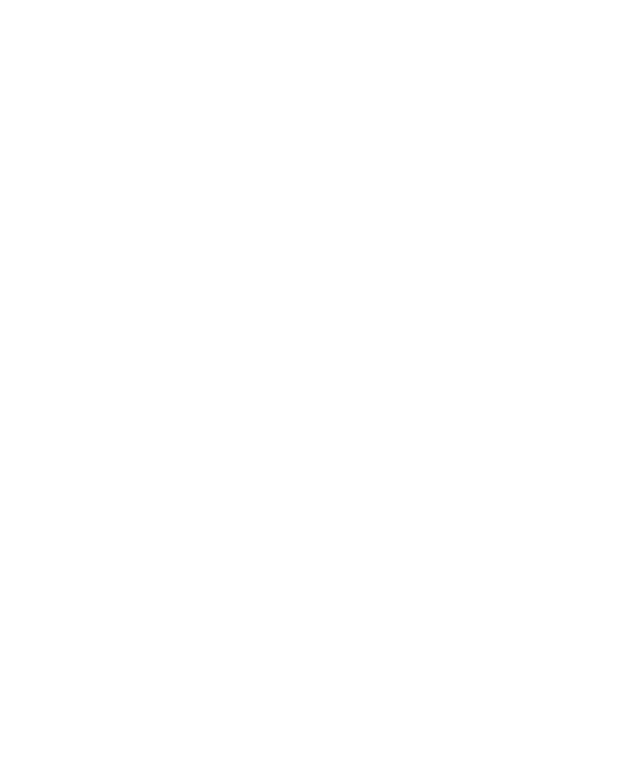
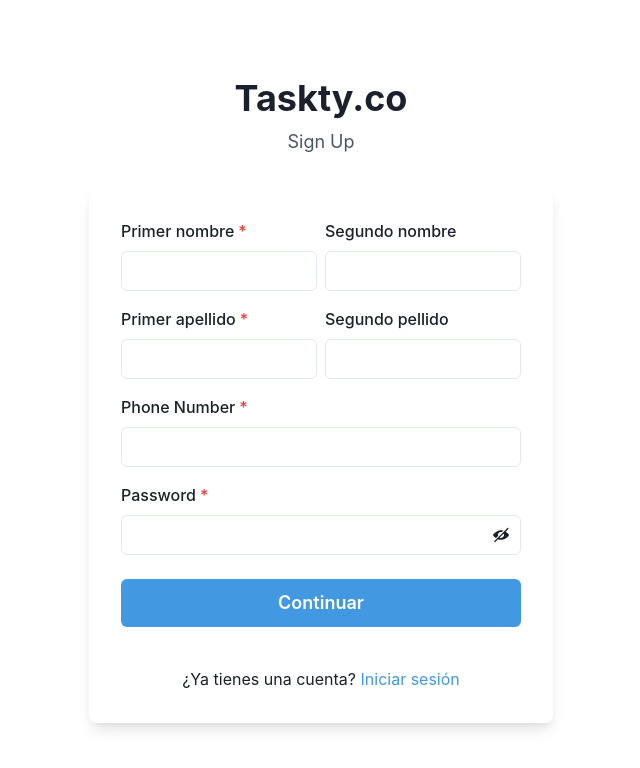
Before and after one commit to JoseRamirezV/tasks-manager, a React (Vite) app: page /auth/sign-up in a window 1280 px wide. Shown: the top 768 px of the page, without its empty margins (319-959 px from the left). Built offline with nearby package versions, Linux system fonts and the light colour scheme.

Commit message:
ADD - Terminado diseño para las páginas de autorización @author:HaroldsCode

```diff
--- a/package.json
+++ b/package.json
@@ -18,6 +18,7 @@
     "react": "^18.2.0",
     "react-dom": "^18.2.0",
     "react-helmet-async": "^1.3.0",
+    "react-icons": "^4.10.1",
     "react-router-dom": "^6.15.0",
     "zod": "^3.22.2"
   },
--- a/src/auth/AuthRuter.jsx
+++ b/src/auth/AuthRuter.jsx
@@ -3,6 +3,8 @@ import { Navigate, Route, Routes } from "react-router-dom"
 
 import { Guard } from "./utils/Guard"
 import LoginPage from "./pages/LoginPage"
+import SignupPage from "./pages/SignupPage"
+import ForgotPassPage from "./pages/ForgotPassPage"
 
 export const AuthRuter = () => {
   if (Guard()) return <Navigate to={"/"}/>
@@ -10,10 +12,10 @@ export const AuthRuter = () => {
   return (
     <Container as="main">
       <Routes>
-        <Route path={"forgot-my-password"} exact element={<h1>forgot-my-password</h1>} />
-        <Route path={"register"} exact element={<h1>register</h1>} />
-        <Route path={"login"} exact element={<LoginPage/>} />
-        <Route path={""} exact element={<Navigate to={'login'}/>} />
+        <Route path={"forgot-my-password"} exact element={<ForgotPassPage/>} />
+        <Route path={"sign-up"} exact element={<SignupPage/>} />
+        <Route path={"sign-in"} exact element={<LoginPage/>} />
+        <Route path={""} exact element={<Navigate to={'sign-in'}/>} />
       </Routes>
     </Container>
   )
--- /dev/null
+++ b/src/auth/pages/ForgotPassPage.jsx
@@ -0,0 +1,67 @@
+import {
+  Button,
+  FormControl,
+  Flex,
+  Heading,
+  Input,
+  Stack,
+  Text,
+  useColorModeValue,
+  Link,
+} from '@chakra-ui/react'
+import { Helmet } from 'react-helmet-async'
+import { Link as LinkRD } from 'react-router-dom'
+
+export default function ForgotPassPage() {
+  return (
+    <>
+      <Helmet>
+        <title>Olvidé mi contraseña | Taskty</title>
+      </Helmet>
+      <Flex
+        minH={'100vh'}
+        align={'center'}
+        justify={'center'}>
+        <Stack
+          spacing={6}
+          w={'full'}
+          maxW={'md'}
+          bg={useColorModeValue('white', 'gray.700')}
+          rounded={'xl'}
+          boxShadow={'lg'}
+          p={6}
+          my={12}>
+          <Stack align={'center'}>
+            <Heading as="h1" fontSize={'4xl'}>Taskty.co</Heading>
+            <Text fontSize={'lg'} color={'gray.600'}>Has olvidado tu contraseña?</Text>
+          </Stack>
+          <FormControl id="email">
+            <Input
+              textAlign={'center'}
+              placeholder="3161581011"
+              _placeholder={{ color: 'gray.500' }}
+              type="email"
+            />
+          </FormControl>
+          <Stack spacing={4} align={'center'}>
+            <Button
+              width={'100%'}
+              bg={'blue.400'}
+              color={'white'}
+              _hover={{
+                bg: 'blue.500',
+              }}>
+              Realizar petición
+            </Button>
+            <Link
+              as={LinkRD}
+              to={'/auth/sign-in'}
+              color={'blue.400'}>
+              Cancelar
+            </Link>
+          </Stack>
+        </Stack>
+      </Flex>
+    </>
+  )
+}
--- a/src/auth/pages/LoginPage.jsx
+++ b/src/auth/pages/LoginPage.jsx
@@ -1,7 +1,21 @@
-import { Box, Button } from "@chakra-ui/react"
+import {
+  Flex,
+  Box,
+  FormControl,
+  FormLabel,
+  Input,
+  Stack,
+  Button,
+  Heading,
+  Text,
+  useColorModeValue,
+  Link,
+} from '@chakra-ui/react'
 import { useContext } from "react"
+import { Link as LinkRD } from 'react-router-dom'
 
 import { AuthContext } from "../context/AuthContext"
+import { Helmet } from 'react-helmet-async'
 
 const LoginPage = () => {
 
@@ -14,10 +28,58 @@ const LoginPage = () => {
       isLogged: true
     })
   }
+
   return (
-    <Box as="section">
-      <Button onClick={handleLogin}>login</Button>
-    </Box>
+    <>
+      <Helmet>
+        <title>Iniciar sesión | Taskty</title>
+      </Helmet>
+      <Flex
+        minH={'100vh'}
+        align={'center'}
+        justify={'center'}>
+        <Stack spacing={6} mx={'auto'} maxW={'lg'} py={12} px={6}>
+          <Stack align={'center'}>
+            <Heading as="h1" fontSize={'4xl'}>Taskty.co</Heading>
+            <Text fontSize={'lg'} color={'gray.600'}>Iniciar Sesión</Text>
+          </Stack>
+          <Box
+            rounded={'lg'}
+            bg={useColorModeValue('white', 'gray.700')}
+            boxShadow={'lg'}
+            p={8}>
+            <Stack spacing={4}>
+              <FormControl id="phoneNumber" isRequired>
+                <FormLabel>Número de teléfono</FormLabel>
+                <Input type="tel" />
+              </FormControl>
+              <FormControl id="password" isRequired>
+                <FormLabel>Contraseña</FormLabel>
+                <Input type="password" />
+              </FormControl>
+              <Stack spacing={8}>
+                <Stack
+                  direction={'column'}
+                  align={'center'}
+                  justify={'space-between'}>
+                  <Link as={LinkRD} to={'/auth/forgot-my-password'} color={'blue.400'}>Ovidé mi contraseña</Link>
+                  <Link as={LinkRD} to={'/auth/sign-up'} color={'blue.400'}>Registrarme</Link>
+                </Stack>
+                <Button
+                  onClick={handleLogin}
+                  bg={'blue.400'}
+                  color={'white'}
+                  _hover={{
+                    bg: 'blue.500',
+                  }}>
+                  Iniciar sesión
+                </Button>
+              </Stack>
+            </Stack>
+          </Box>
+        </Stack>
+      </Flex>
+    </>
   )
 }
 
--- /dev/null
+++ b/src/auth/pages/SignupPage.jsx
@@ -0,0 +1,122 @@
+import {
+  Flex,
+  Box,
+  FormControl,
+  FormLabel,
+  Input,
+  InputGroup,
+  HStack,
+  InputRightElement,
+  Stack,
+  Button,
+  Heading,
+  Text,
+  useColorModeValue,
+  Link,
+} from "@chakra-ui/react";
+import { useState } from "react";
+import { ViewIcon, ViewOffIcon } from "@chakra-ui/icons";
+import { Link as LinkRD } from "react-router-dom";
+import { Helmet } from "react-helmet-async";
+
+export default function SignupPage() {
+  const [showPassword, setShowPassword] = useState(false);
+
+  return (
+    <>
+      <Helmet>
+        <title>Registrarme | Taskty</title>
+      </Helmet>
+      <Flex minH={"100vh"} align={"center"} justify={"center"}>
+        <Stack spacing={8} mx={"auto"} maxW={"lg"} py={12} px={6}>
+          <Stack align={"center"}>
+            <Heading as="h1" fontSize={"4xl"}>
+              Taskty.co
+            </Heading>
+            <Text fontSize={"lg"} color={"gray.600"}>
+              Sign Up
+            </Text>
+          </Stack>
+          <Box
+            rounded={"lg"}
+            bg={useColorModeValue("white", "gray.700")}
+            boxShadow={"lg"}
+            p={8}
+          >
+            <Stack spacing={4}>
+              <HStack>
+                <Box>
+                  <FormControl id="firstName" isRequired>
+                    <FormLabel>Primer nombre</FormLabel>
+                    <Input type="text" />
+                  </FormControl>
+                </Box>
+                <Box>
+                  <FormControl id="middleName">
+                    <FormLabel>Segundo nombre</FormLabel>
+                    <Input type="text" />
+                  </FormControl>
+                </Box>
+              </HStack>
+              <HStack>
+                <Box>
+                  <FormControl id="firstLastName" isRequired>
+                    <FormLabel>Primer apellido</FormLabel>
+                    <Input type="text" />
+                  </FormControl>
+                </Box>
+                <Box>
+                  <FormControl id="secondLastName">
+                    <FormLabel>Segundo pellido</FormLabel>
+                    <Input type="text" />
+                  </FormControl>
+                </Box>
+              </HStack>
+              <FormControl id="phoneNumber" isRequired>
+                <FormLabel>Phone Number</FormLabel>
+                <Input type="tel" />
+              </FormControl>
+              <FormControl id="password" isRequired>
+                <FormLabel>Password</FormLabel>
+                <InputGroup>
+                  <Input type={showPassword ? "text" : "password"} />
+                  <InputRightElement h={"full"}>
+                    <Button
+                      variant={"ghost"}
+                      onClick={() =>
+                        setShowPassword((showPassword) => !showPassword)
+                      }
+                    >
+                      {showPassword ? <ViewIcon /> : <ViewOffIcon />}
+                    </Button>
+                  </InputRightElement>
+                </InputGroup>
+              </FormControl>
+              <Stack spacing={10} pt={2}>
+                <Button
+                  loadingText="Submitting"
+                  size="lg"
+                  bg={"blue.400"}
+                  color={"white"}
+                  _hover={{
+                    bg: "blue.500",
+                  }}
+                >
+                  Continuar
+                </Button>
+              </Stack>
+              <Stack pt={6}>
+                <Text align={"center"}>
+                  ¿Ya tienes una cuenta?{" "}
+                  <Link color={"blue.400"} as={LinkRD} to={"/auth/sign-in"}>
+                    Iniciar sesión
+                  </Link>
+                </Text>
+              </Stack>
+            </Stack>
+          </Box>
+        </Stack>
+      </Flex>
+    </>
+  );
+}
--- a/src/task/TaskRouter.jsx
+++ b/src/task/TaskRouter.jsx
@@ -1,7 +1,7 @@
 import { Center, Container } from "@chakra-ui/react"
 import { Navigate, Route, Routes } from "react-router-dom"
 
-import { Header } from "./components/Header"
+import Header from "./components/Header"
 import { Guard } from "../auth/utils/Guard"
 import TasksPage from "./Pages/TasksPage"
 import { ProfilePage } from "./Pages/ProfilePage"
--- a/src/task/components/Header.jsx
+++ b/src/task/components/Header.jsx
@@ -1,4 +1,14 @@
-import { Box, Container, Flex, Link, Text } from "@chakra-ui/react";
+import {
+  Box,
+  Flex,
+  Link,
+  Text,
+  HStack,
+  useDisclosure,
+  Stack,
+} from "@chakra-ui/react";
+import { AiOutlineClose, AiOutlineLogout } from "react-icons/ai";
+import { RxHamburgerMenu } from "react-icons/rx";
 import { useContext } from "react";
 import { Link as LinkRD } from "react-router-dom";
 import { AuthContext } from "../../auth/context/AuthContext";
@@ -7,32 +17,58 @@ import { AuthContext } from "../../auth/context/AuthContext";
  * @description Se encarga de renderizar la barra de navegación prinpal del modulo de tareas.
  * @author HaroldsCode
  */
-export const Header = () => {
-
+export default function Header() {
+  const { isOpen, onOpen, onClose } = useDisclosure();
   const { name, logout } = useContext(AuthContext);
 
   return (
-    <Container
+    <Box
+      bg={isOpen ? "gray.100" : "none"}
+      px={4}
       as="header"
       maxW={"3xl"}
-      p={"3"}
-      bgColor={"#0f0"}
-      display={"flex"}
-      flexDir={"row"}
-      flexWrap={"nowrap"}
-      alignItems={"center"}
-      justifyContent={"space-between"}
+      mx={"auto"}
     >
-      <Link as={LinkRD} to="/">
-        <Text fontWeight={'600'}>Taskty.co</Text>
-      </Link>
-      <Box as="nav">
-        <Flex flexDir={'row'}  flexDirection={'row'} flexWrap={'nowrap'} gap={'1rem'}>
-            <Link as={LinkRD} to={''}>Tareas</Link>
-            <Link as={LinkRD} to={'profile'}>{name}</Link>
-        </Flex>
-      </Box>
-      <Link onClick={logout}>Cerrar Sesión</Link>
-    </Container>
+      <Flex h={16} alignItems={"center"} justifyContent={"space-between"}>
+        <Box display={{md: 'none'}}>
+          {isOpen ? (
+            <AiOutlineClose onClick={isOpen ? onClose : onOpen} />
+          ) : (
+            <RxHamburgerMenu onClick={isOpen ? onClose : onOpen} />
+          )}
+        </Box>
+        <HStack spacing={8} alignItems={"center"}>
+          <Link as={LinkRD} to="/">
+            <Text fontWeight={"600"} color={'blue.400'}>Taskty.co</Text>
+          </Link>
+          <HStack
+            as={"nav"}
+            spacing={4}
+            display={{ base: "none", md: "flex" }}
+          >
+            <Link as={LinkRD} to={""}>
+              Tareas
+            </Link>
+            <Link as={LinkRD} to={"profile"}>
+              {name}
+            </Link>
+          </HStack>
+        </HStack>
+        <Link as={AiOutlineLogout} onClick={logout}></Link>
+      </Flex>
+
+      {isOpen ? (
+        <Box pb={4} display={{ md: "none" }}>
+          <Stack as={"nav"} spacing={4}>
+            <Link as={LinkRD} to={""}>
+              Tareas
+            </Link>
+            <Link as={LinkRD} to={"profile"}>
+              {name}
+            </Link>
+          </Stack>
+        </Box>
+      ) : null}
+    </Box>
   );
-};
+}
```
Also changed, not shown: 1 other file (tests, documents, lock files or other folders).
